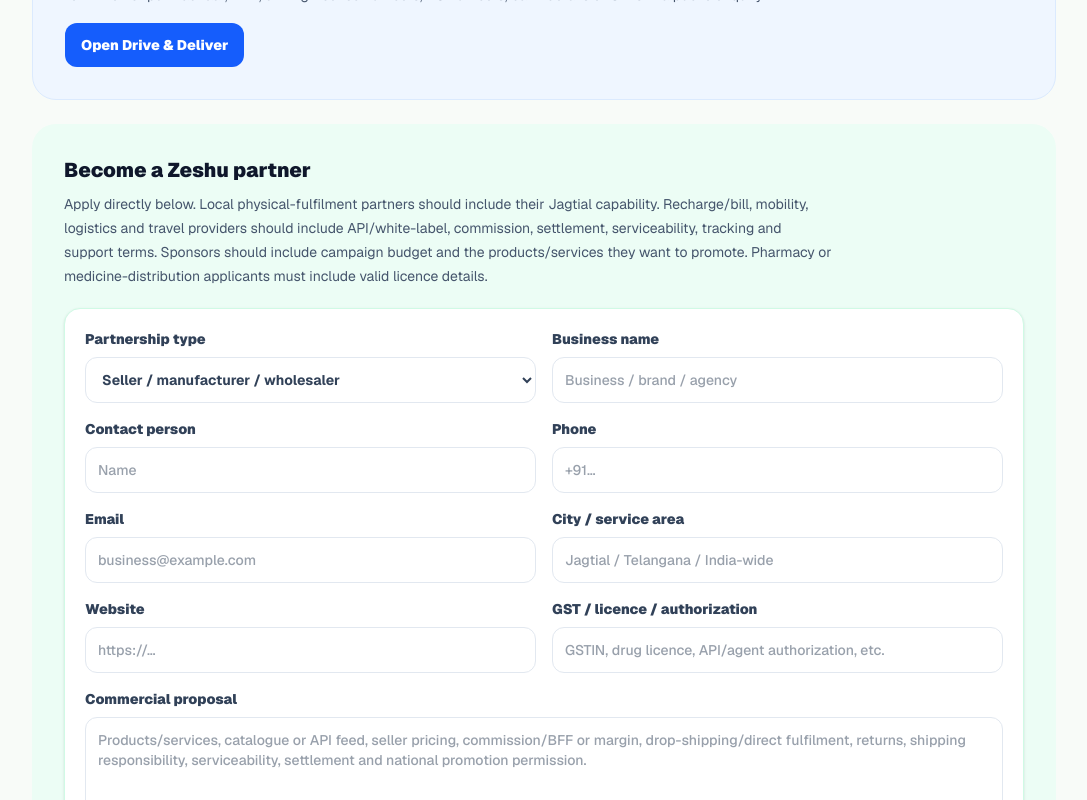
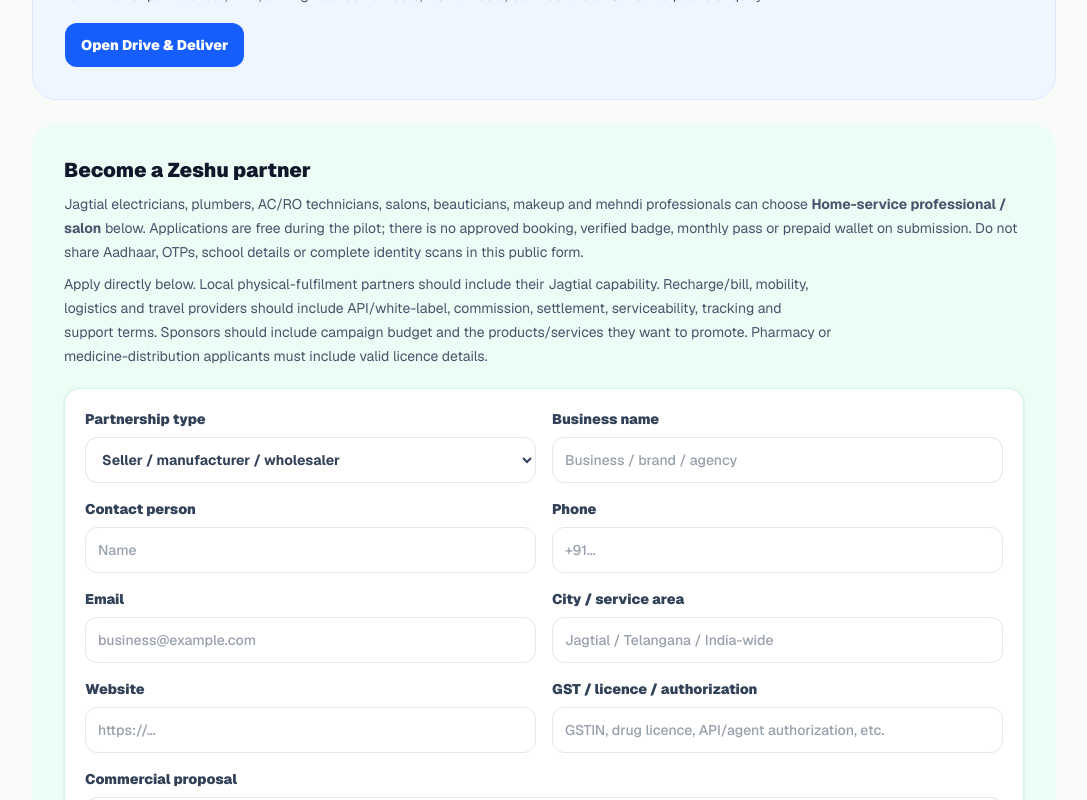
Before and after one commit to haseeb0127/zeshu-web, a Next.js app: page /partners in a window 1280 px wide. Shown: the part 2540-3340 px from the top of the page, without its empty margins (96-1183 px from the left). Built offline with nearby package versions, Linux system fonts and the light colour scheme.

Commit message:
Give service technicians a clear provider application entry point without fees

```diff
--- a/app/partners/page.tsx
+++ b/app/partners/page.tsx
@@ -97,8 +97,9 @@ export default function PartnersPage() {
           <Link href="/earn" className="mt-4 inline-flex rounded-xl bg-blue-600 px-4 py-3 text-sm font-black text-white">Open Drive & Deliver</Link>
         </section>
 
-        <section className="mt-6 rounded-3xl bg-emerald-50 p-6 md:p-8">
+        <section id="partner-apply" className="mt-6 scroll-mt-16 rounded-3xl bg-emerald-50 p-6 md:p-8">
           <h2 className="text-xl font-black">Become a Zeshu partner</h2>
+          <p className="mt-2 text-sm leading-6 text-slate-600">Jagtial electricians, plumbers, AC/RO technicians, salons, beauticians, makeup and mehndi professionals can choose <strong>Home-service professional / salon</strong> below. Applications are free during the pilot; there is no approved booking, verified badge, monthly pass or prepaid wallet on submission. Do not share Aadhaar, OTPs, school details or complete identity scans in this public form.</p>
           <p className="mt-2 max-w-3xl text-sm leading-6 text-slate-600">Apply directly below. Local physical-fulfilment partners should include their Jagtial capability. Recharge/bill, mobility, logistics and travel providers should include API/white-label, commission, settlement, serviceability, tracking and support terms. Sponsors should include campaign budget and the products/services they want to promote. Pharmacy or medicine-distribution applicants must include valid licence details.</p>
           <PartnerLeadForm />
         </section>
```
